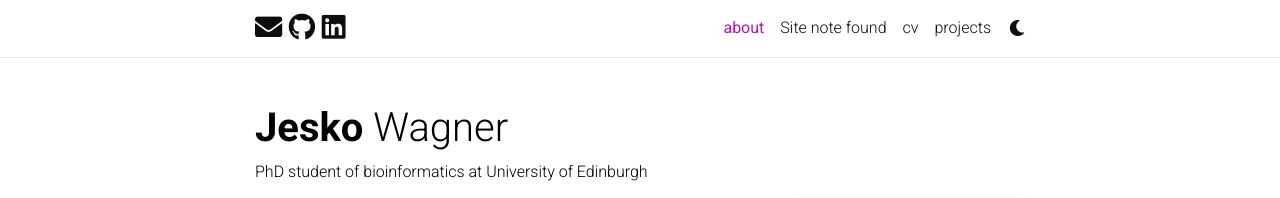
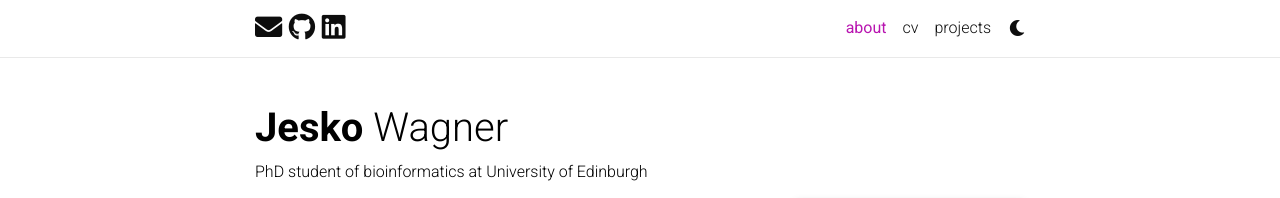
Before and after one commit to jeskowagner/jeskowagner.github.io, a Jekyll site: the page built from _pages/about.md, in a window 1280 px wide. Shown: the top 198 px of the page. Built offline with Jekyll 4.4.1, drawn with Linux system fonts in a browser that asks for light colours; nearby versions of some CDN libraries; comment, search, counter and statistics services are not loaded; a style sheet for code colours, icons or effects is not loaded.

Commit message:
fixed typo in 404

```diff
--- a/404.md
+++ b/404.md
@@ -1,8 +1,8 @@
 ---
 layout: page
-title: Site note found
+title: Site not found
 description:
-nav: true
+nav: false
 horizontal: false
 social: true
 ---
```
